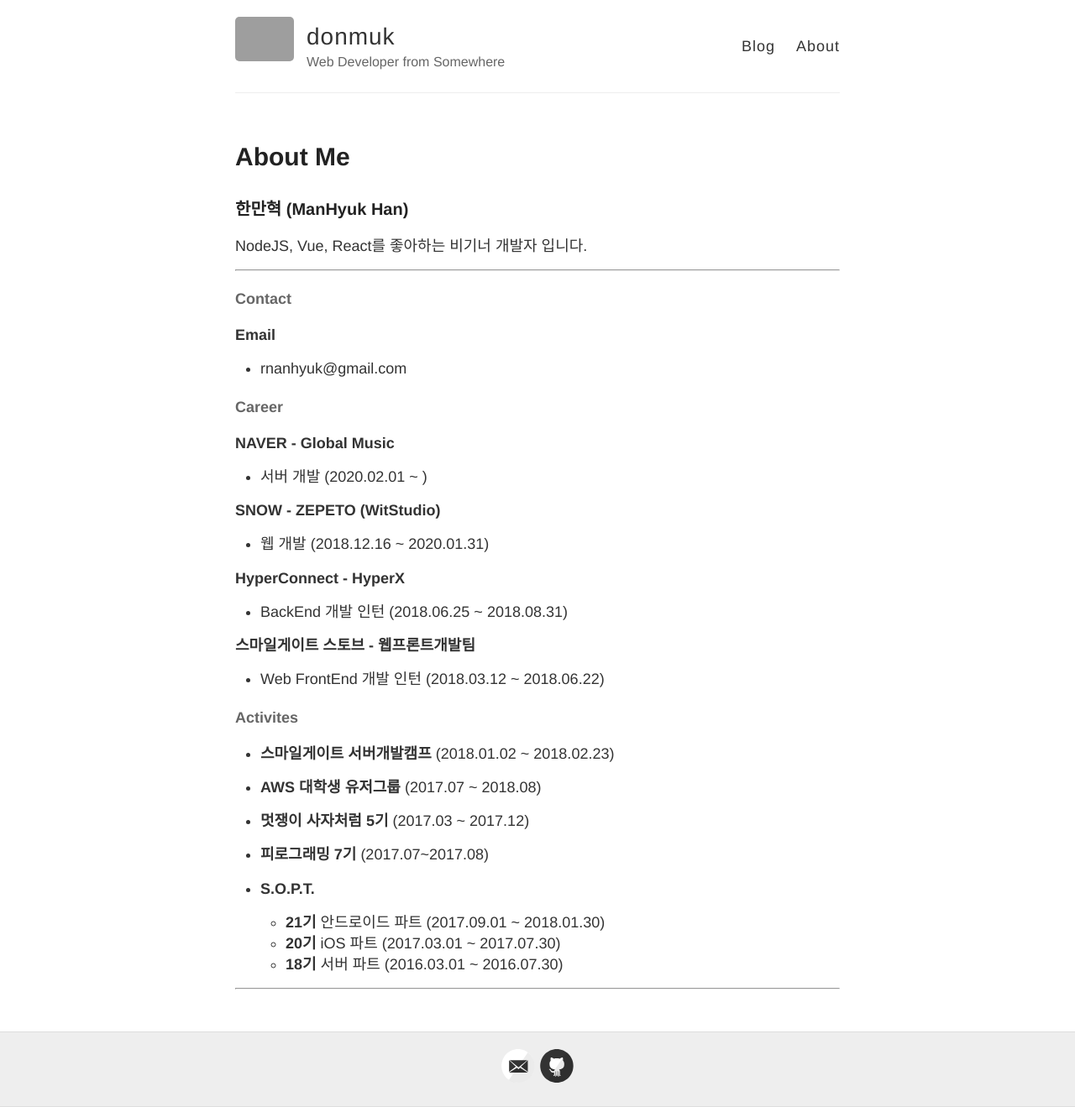
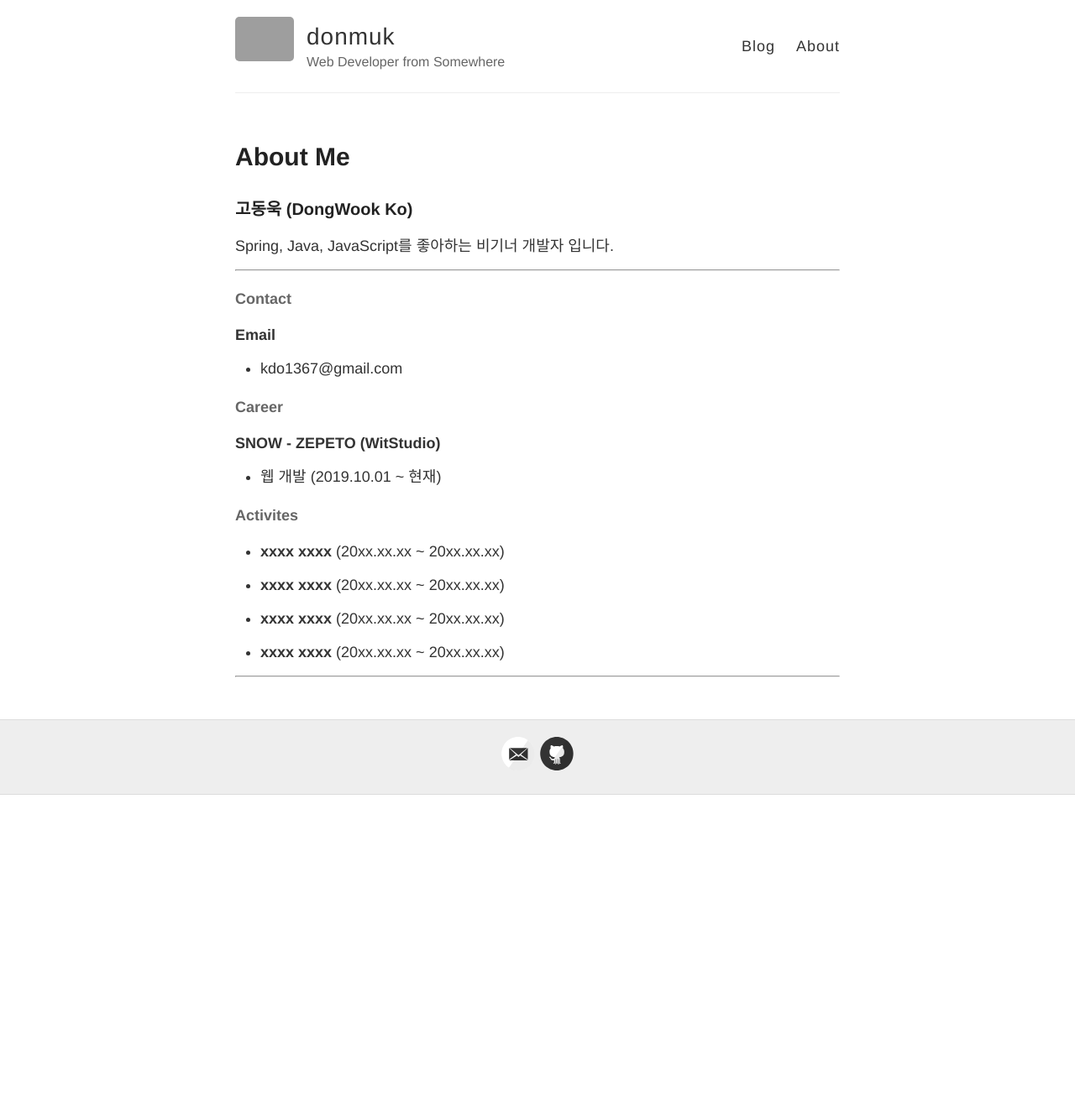
Before and after one commit to donmuk/donmuk.github.io, a Jekyll site: the page built from about.md, in a window 1280 px wide. Shown: the whole page at 84% size. Built offline with Jekyll 4.4.1, drawn with Linux system fonts in a browser that asks for light colours; after the commit the page ends 947 px from its top, so only the background shows below that; grey boxes are pictures that could not be loaded.

Commit message:
Update about.md

```diff
--- a/about.md
+++ b/about.md
@@ -5,49 +5,35 @@ permalink: /about/
 ---
 
 
-### 한만혁 (ManHyuk Han)
+### 고동욱 (DongWook Ko)
 
-NodeJS, Vue, React를 좋아하는 비기너 개발자 입니다.
+Spring, Java, JavaScript를 좋아하는 비기너 개발자 입니다.
 
 ---
 
 #### Contact
 **Email**
-  - rnanhyuk@gmail.com
+  - kdo1367@gmail.com
 
 <!--
 #### Education
 
-**광운대학교** (2015.03 ~ 2018.02)
-- 컴퓨터소프트웨어전공
+**동의대학교** (20xx.xx ~ 20xx.xx)
+- 경제학전공
  -->
 
 #### Career
-**NAVER - Global Music**
-- 서버 개발 (2020.02.01 ~ )
-
 **SNOW - ZEPETO (WitStudio)**
-- 웹 개발 (2018.12.16 ~ 2020.01.31)
-
-**HyperConnect - HyperX**
-- BackEnd 개발 인턴 (2018.06.25 ~ 2018.08.31)
-
-**스마일게이트 스토브 - 웹프론트개발팀**
-- Web FrontEnd 개발 인턴 (2018.03.12 ~ 2018.06.22)
+- 웹 개발 (2019.10.01 ~ 현재)
 
 #### Activites
 
-- **스마일게이트 서버개발캠프** (2018.01.02 ~ 2018.02.23)
+- **xxxx xxxx** (20xx.xx.xx ~ 20xx.xx.xx)
 
-- **AWS 대학생 유저그룹** (2017.07 ~ 2018.08)
+- **xxxx xxxx** (20xx.xx.xx ~ 20xx.xx.xx)
 
-- **멋쟁이 사자처럼 5기** (2017.03 ~ 2017.12)
+- **xxxx xxxx** (20xx.xx.xx ~ 20xx.xx.xx)
 
-- **피로그래밍 7기** (2017.07~2017.08)
-
-- **S.O.P.T.**
-  - **21기** 안드로이드 파트 (2017.09.01 ~ 2018.01.30)
-  - **20기** iOS 파트 (2017.03.01 ~ 2017.07.30)
-  - **18기** 서버 파트 (2016.03.01 ~ 2016.07.30)
+- **xxxx xxxx** (20xx.xx.xx ~ 20xx.xx.xx)
 
 ---
```
